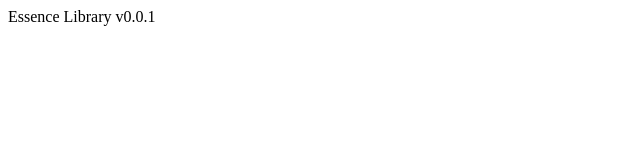
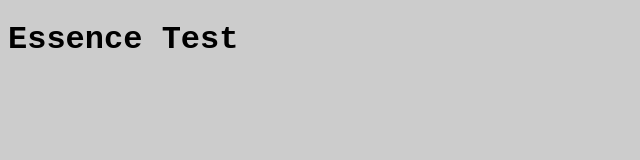
Before and after one commit to niftymonkey/amd-library-boilerplate, a plain HTML site: page index.html in a window 1280 px wide. Shown: the whole page, without its empty margins (0-640 px from the left). Drawn offline with Linux system fonts and the light colour scheme.

Commit message:
Updated to no longer add itself to the global namespace.  Also added a getLib function to expose underlying modules.

```diff
--- a/index.html
+++ b/index.html
@@ -7,14 +7,27 @@
         <meta name="description" content="">
         <meta name="viewport" content="width=device-width">
         <script type="text/javascript" data-main="js/essence" src="js/libs/require.js"></script>
-        <script type="text/javascript" src="js/libs/jquery.js"></script>
     </head>
     <body>
 
+        <h1>Essence Test</h1>
+
         <script type="text/javascript">
-            $(document).ready(function () {
-                require(["essence"], function(Essence) {
-                    $("body").append($("<div></div>").html(Essence.getVersionInfo()));
+            require(["essence"], function (Essence) {
+                // log to console that we've successfully loaded library dependencies
+                // and built up our library object
+                console.log(Essence.getVersionInfo() + " loaded.");
+
+                // get the jquery dependency from the lib
+                var $ = Essence.getLib("jquery");
+
+                // log some info about the jquery lib we got
+                console.log("jQuery " + $().jquery + " retrieved.");
+
+                // do soemthing with the jquery object to prove it works.
+                $("body").css({
+                    'font-family': "Courier New",
+                    'background-color': '#CCCCCC'
                 });
             });
         </script>
--- a/js/essence.js
+++ b/js/essence.js
@@ -5,9 +5,8 @@ require.config({
 
     // paths to scripts
     paths: {
-
         // 3rd Party Libraries
-        jquery: "jquery",
+        jquery: "libs/jquery",
 
         // Internal library modules
         core: "essence/core"
@@ -16,12 +15,8 @@ require.config({
 });
 
 // ------------------------------------------------------------
-// This function defines our library object and exposes it on
-// the global object of choice
+// Create and define the Essence lib
 // ------------------------------------------------------------
-(function (global) {
-    'use strict';
-
 define(['core'], function (Core) {
     // create the library object
     var Essence = {
@@ -36,6 +31,11 @@ require.config({
             return this.name + " v" + this.version;
         },
 
+        // function that will allow us to access internal libraries
+        getLib: function (libName) {
+            return require(libName);
+        },
+
         // Runs this lib in *noConflict* mode, returning the `Essence` variable
         // to its previous owner. Returns a reference to this Essenceobject.
         noConflict: function () {
@@ -48,15 +48,6 @@ require.config({
     // in that module
     Core.extend(Essence, Core);
 
-        // log to console that we've successfully loaded library dependencies
-        // and built up our library object
-        console.log(Essence.getVersionInfo() + " loaded");
-
-        // expose the Essence library on the global
-        global["Essence"] = Essence;
-
     // return the Essence from our module definition
     return Essence;
 });
-
-}(this)); // calling our library with "this" will place this library on the window global
--- a/js/essence/core.js
+++ b/js/essence/core.js
@@ -21,7 +21,7 @@ define(["jquery"], function ($) {
     return {
         // expose our prop method (yay revealing module pattern)
         prop: prop,
-        // expose an extend function (which in this case is just jQuery's
+        // expose an extend function (which in this case is just jQuery's extend function)
         extend: $.extend
     };
 
```
Lines whose indentation alone changed are shown as unchanged.
